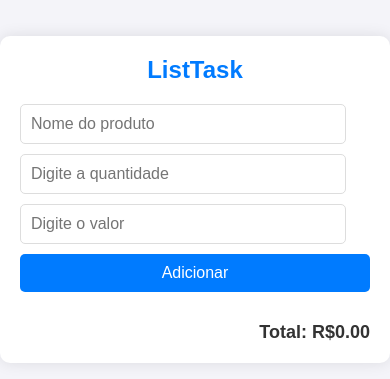
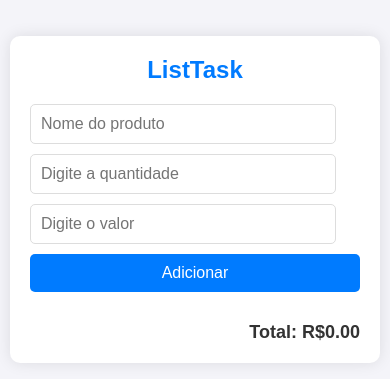
Before and after one commit to SilaSantos/ListTask, a plain HTML site: page index.html in a window 390 px wide. Shown: the part 223-602 px from the top of the page. Drawn offline with Linux system fonts and the light colour scheme.

Commit message:
Update style.css

```diff
--- a/style.css
+++ b/style.css
@@ -102,3 +102,9 @@ ul li a:hover {
     text-align: right;
     margin-top: 20px;
 }
+@media (max-width: 400px){
+    #container{
+        margin-left: 10px;
+        margin-right: 10px;
+    }
+}
```
